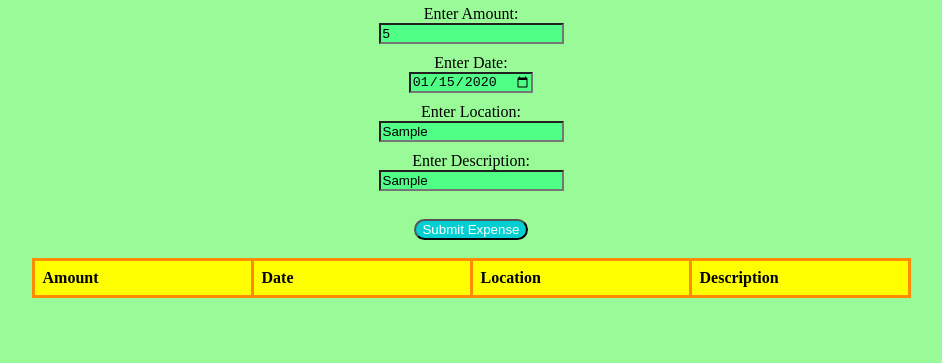
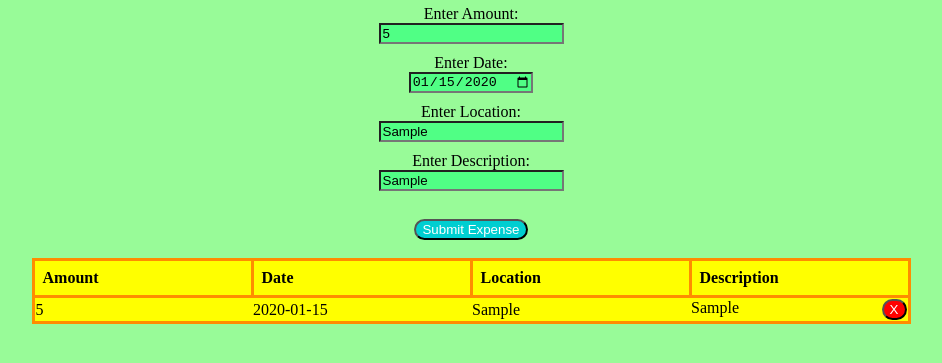
Before and after one commit to iceeeberg/Expense-Tracker, a plain HTML site: page index.html in a window 1280 px wide. Both pictures are taken after typing "5", "2020-01-15", "Sample", "Sample" into the empty fields and a click on the button "Submit Expense". Shown: the part 85-448 px from the top of the page, without its empty margins (169-1111 px from the left). Drawn offline with Linux system fonts and the light colour scheme.

Commit message:
Fifth Commit

```diff
--- a/script.js
+++ b/script.js
@@ -15,26 +15,30 @@ function displayExpense(){
     const table = document.getElementById('costs');
     const tableRow = document.createElement('tr');
 
+    table.appendChild(tableRow);
+
     const newAmount = document.createElement('td');
     newAmount.textContent = amount
-    inputAmount = table + tableRow.appendChild(newAmount);
-
+    tableRow.appendChild(newAmount);
 
     const newDate = document.createElement('td');
     newDate.textContent = date
-    inputDate = table + tableRow.appendChild(newDate);
-
+    tableRow.appendChild(newDate);
 
     const newLocation = document.createElement('td');
     newLocation.textContent = location
-    inputLocation = table + tableRow.appendChild(newLocation);
-
+    tableRow.appendChild(newLocation);
 
     const newDescription = document.createElement('td');
     newDescription.textContent = description
-    inputDescription = table + tableRow.appendChild(newDescription);
+    tableRow.appendChild(newDescription);
 
+    const deleteButton = document.createElement('button');
+    deleteButton.innerText = 'X'
+    newDescription.appendChild(deleteButton);
 
+    deleteButton.addEventListener('click', () => {
+      table.removeChild(tableRow);
+    })
 
-
-    };
+}
--- a/style.css
+++ b/style.css
@@ -53,3 +53,20 @@ th{
   text-align: left;
   background-color: yellow;
 }
+
+tr{
+  border: 3px solid darkorange;
+  padding: 0.5rem;
+  text-align: left;
+  background-color: yellow;
+  border-collapse: collapse;
+}
+
+button{
+  background-color:red;
+  color: white;
+  display: inline-flex;
+  border-radius: 36px;
+  font-style: initial;
+  float: right;
+}
```
